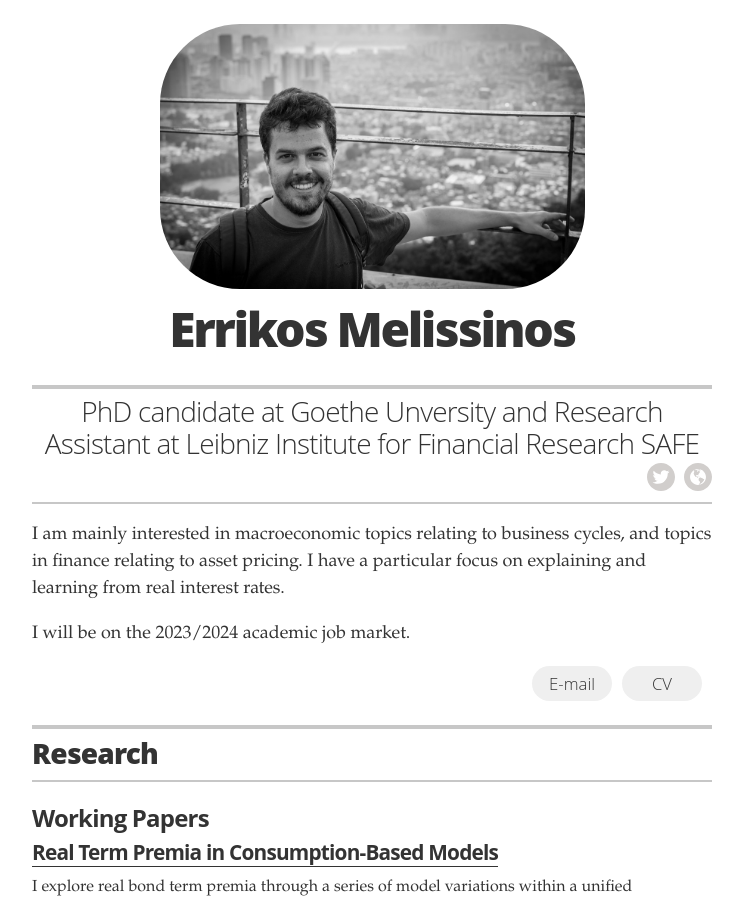
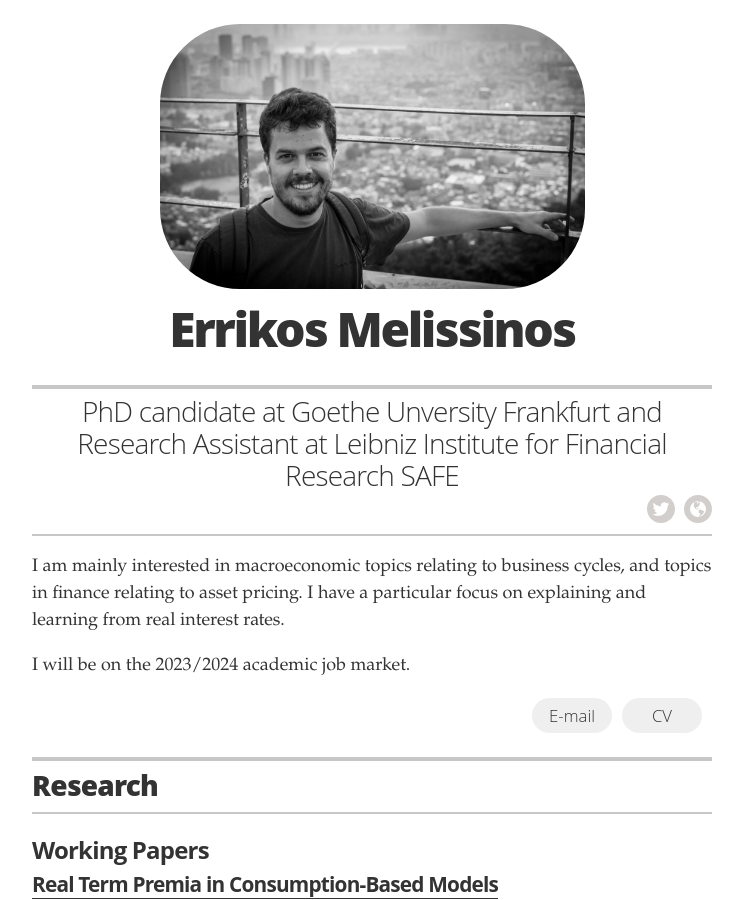
Before and after one commit to errikos-melissinos/errikos-melissinos.github.io, a Jekyll site: the page built from index.html, in a window 1280 px wide and 900 px high. Shown: the whole window, without its empty margins (268-1011 px from the left). Built offline with Jekyll 4.4.1, drawn with Linux system fonts in a browser that asks for light colours.

Commit message:
Update _config.yml

```diff
--- a/_config.yml
+++ b/_config.yml
@@ -11,7 +11,7 @@ sass:
 # Resume settings
 resume_avatar:                  "true"
 resume_name:                    "Errikos Melissinos"
-resume_title:                   "PhD candidate at Goethe Unversity and Research Assistant at Leibniz Institute for Financial Research SAFE"
+resume_title:                   "PhD candidate at Goethe Unversity Frankfurt and Research Assistant at Leibniz Institute for Financial Research SAFE"
 
 # used for the contact button in _layouts/resume.html
 resume_contact_email:           "melissinos@safe-frankfurt.de"
```
